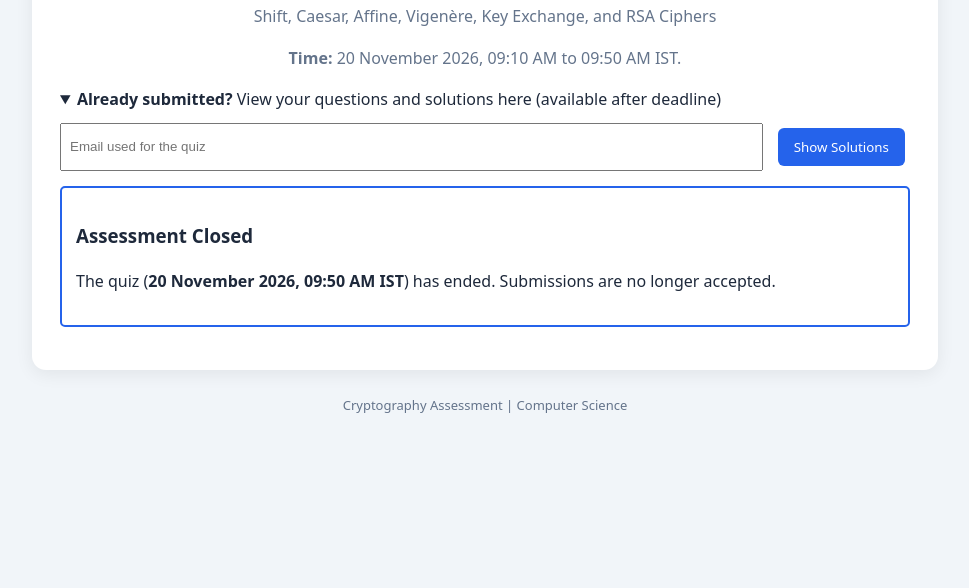
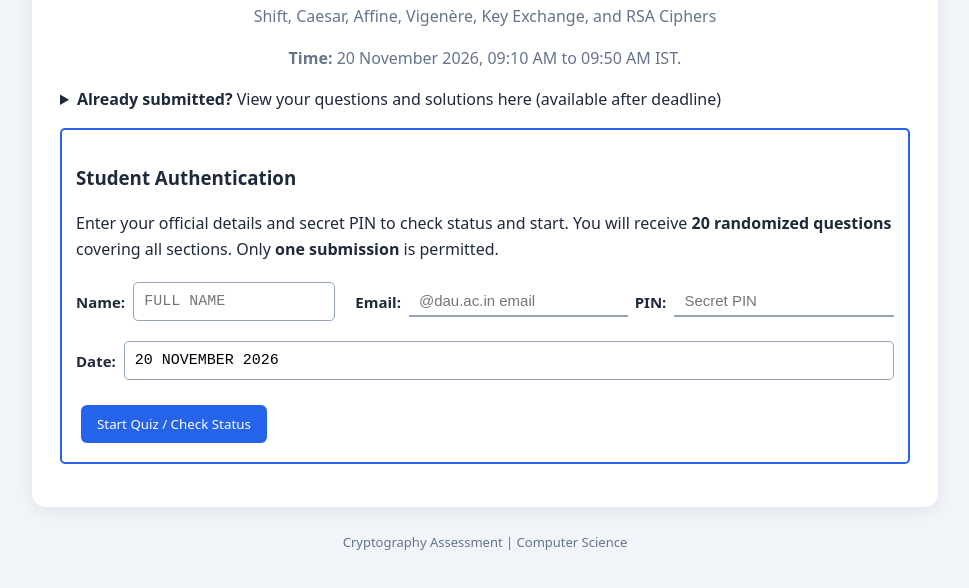
Before and after one commit to sksndeep/MTH1001, a plain HTML site: page Cryptography_Quiz.html in a window 1280 px wide. Shown: the part 138-726 px from the top of the page, without its empty margins (155-1124 px from the left). Drawn offline with nearby package versions, Linux system fonts and the light colour scheme.

Commit message:
Update Cryptography_Quiz.html

```diff
--- a/Cryptography_Quiz.html
+++ b/Cryptography_Quiz.html
@@ -301,8 +301,8 @@ const MAX_ALLOWED_SWITCHES = 2;
 let timerInterval = null;
 
 // Fixed Schedule: 20 November 2026, 09:10 AM to 09:50 AM IST (+05:30)
-const START_MS = new Date("2026-11-12T15:00:00+05:30").getTime();
-const DEADLINE_MS = new Date("2026-11-12T15:50:00+05:30").getTime();
+const START_MS = new Date("2026-11-20T09:10:00+05:30").getTime();
+const DEADLINE_MS = new Date("2026-11-20T09:50:00+05:30").getTime();
 const START_TEXT = "20 November 2026, 09:10 AM IST";
 const DEADLINE_TEXT = "20 November 2026, 09:50 AM IST";
 
```
